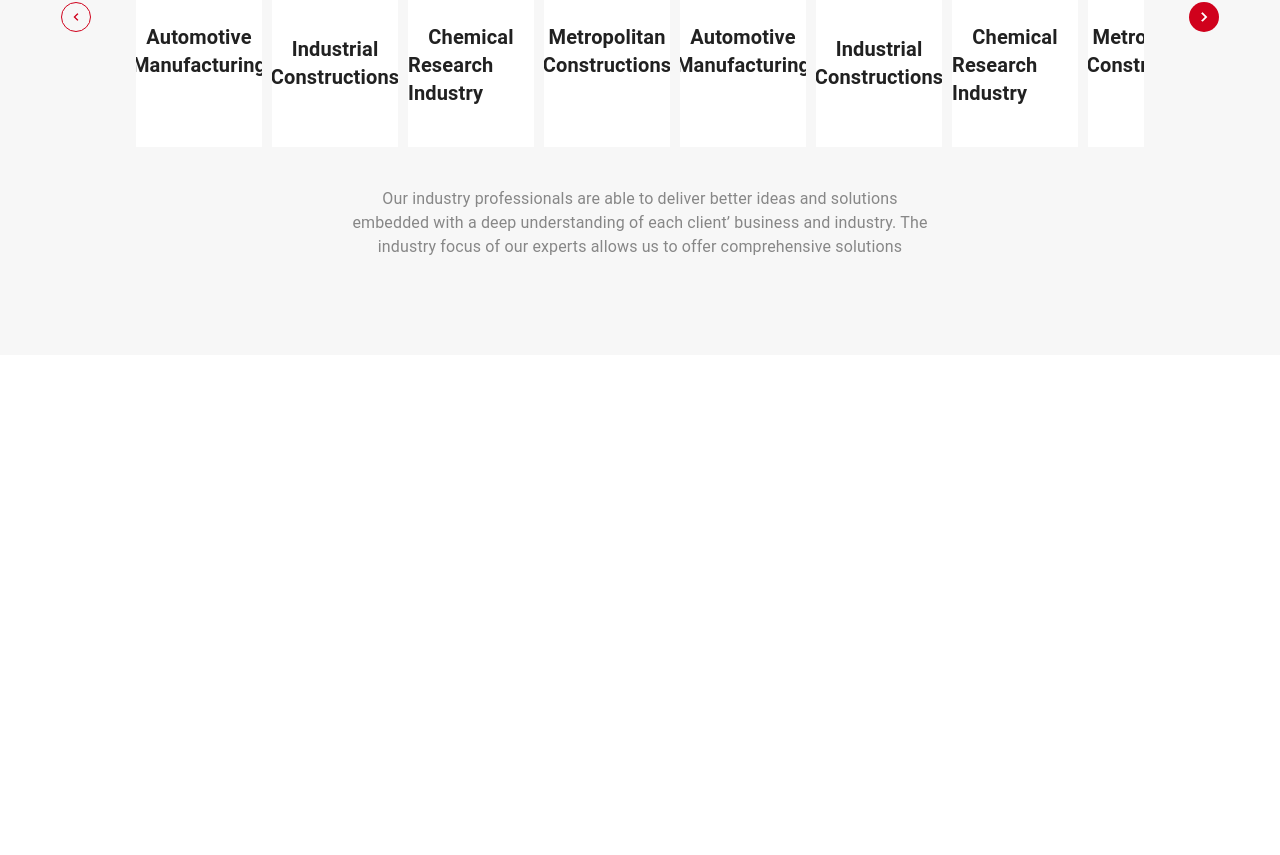
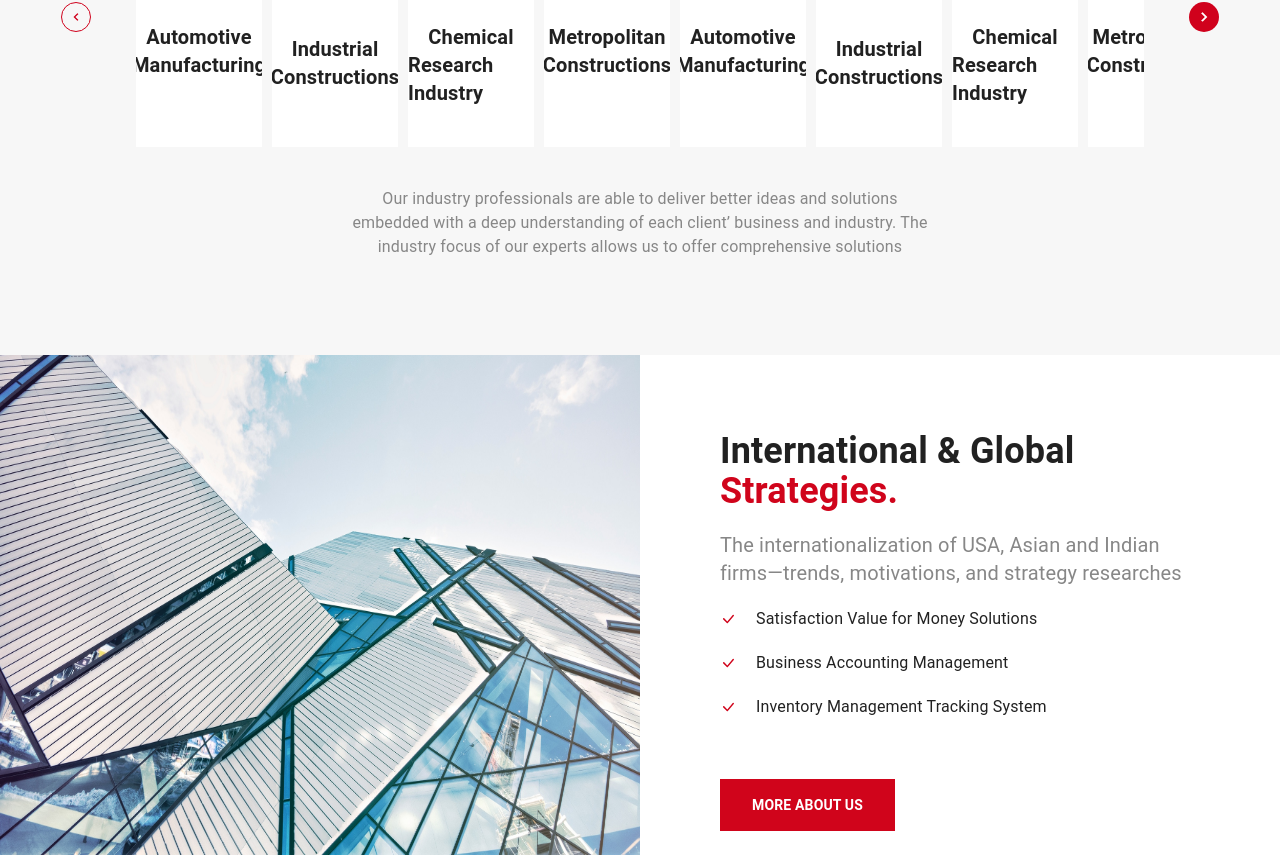
Before and after one commit to SalehAhmed19/architect_website, a React (Create React App) app: page / in a window 1280 px wide. Shown: the part 1962-2817 px from the top of the page. Before the commit the page ends 2301 px from the top, so only its background shows below. Built offline with nearby package versions, Linux system fonts and the light colour scheme.

Commit message:
stategy added

```diff
--- /dev/null
+++ b/src/Components/Strategies.jsx
@@ -0,0 +1,40 @@
+import React from "react";
+import hero from "../Assets/hero-img.jpeg";
+import { BsCheckLg } from "react-icons/bs";
+
+const Strategies = () => {
+  return (
+    <div className="grid grid-cols-1 lg:grid-cols-2">
+      <div>
+        <img className="h-[500px]" src={hero} alt="" />
+      </div>
+      <div className="px-5 lg:px-20 lg:pt-14">
+        <h2 className="text-4xl font-bold my-5">
+          International & Global <br />
+          <span className="text-[#D0041B]">Strategies.</span>
+        </h2>
+        <h4 className="text-xl text-[#878787] my-5">
+          The internationalization of USA, Asian and Indian firms—trends,
+          motivations, and strategy researches
+        </h4>
+        <p className="my-5 flex items-center">
+          <BsCheckLg className="mr-5 text-[#D0041B]" />
+          Satisfaction Value for Money Solutions
+        </p>
+        <p className="my-5 flex items-center">
+          <BsCheckLg className="mr-5 text-[#D0041B]" />
+          Business Accounting Management
+        </p>
+        <p className="my-5 flex items-center">
+          <BsCheckLg className="mr-5 text-[#D0041B]" />
+          Inventory Management Tracking System
+        </p>
+        <button className="bg-[#D0041B] hover-effect px-8 py-4 my-10 text-sm font-bold text-[#fff] hover:bg-[#000] hover:text-[#fff]">
+          MORE ABOUT US
+        </button>
+      </div>
+    </div>
+  );
+};
+
+export default Strategies;
--- a/src/Pages/Home.jsx
+++ b/src/Pages/Home.jsx
@@ -3,6 +3,7 @@ import Banner from "../Components/Banner";
 import Innovation from "../Components/Innovation";
 import OurMission from "../Components/OurMission";
 import SimpleInfo from "../Components/SimpleInfo";
+import Strategies from "../Components/Strategies";
 
 const Home = () => {
   return (
@@ -11,6 +12,7 @@ const Home = () => {
       <Banner />
       <OurMission />
       <Innovation />
+      <Strategies />
     </div>
   );
 };
```
